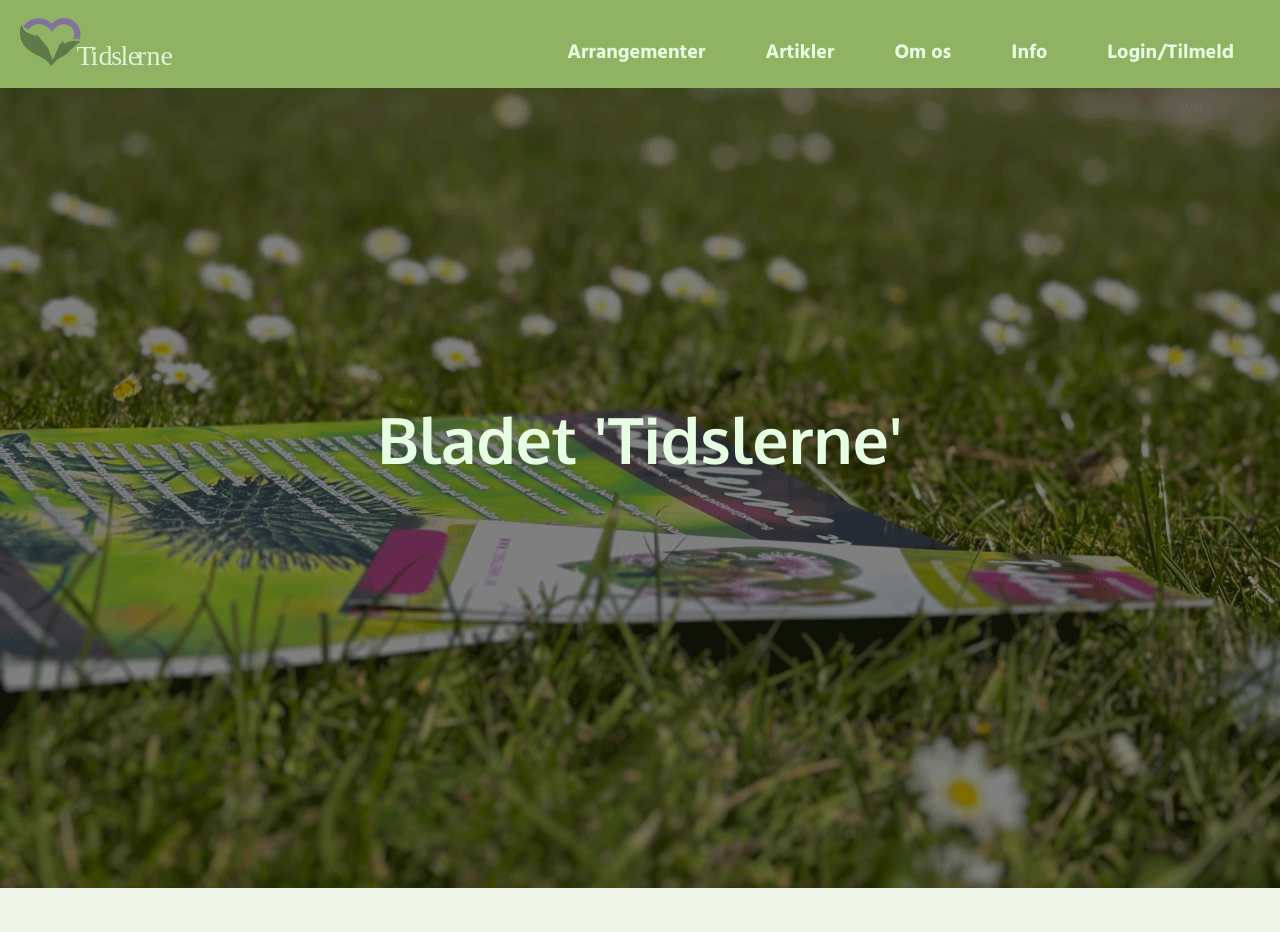
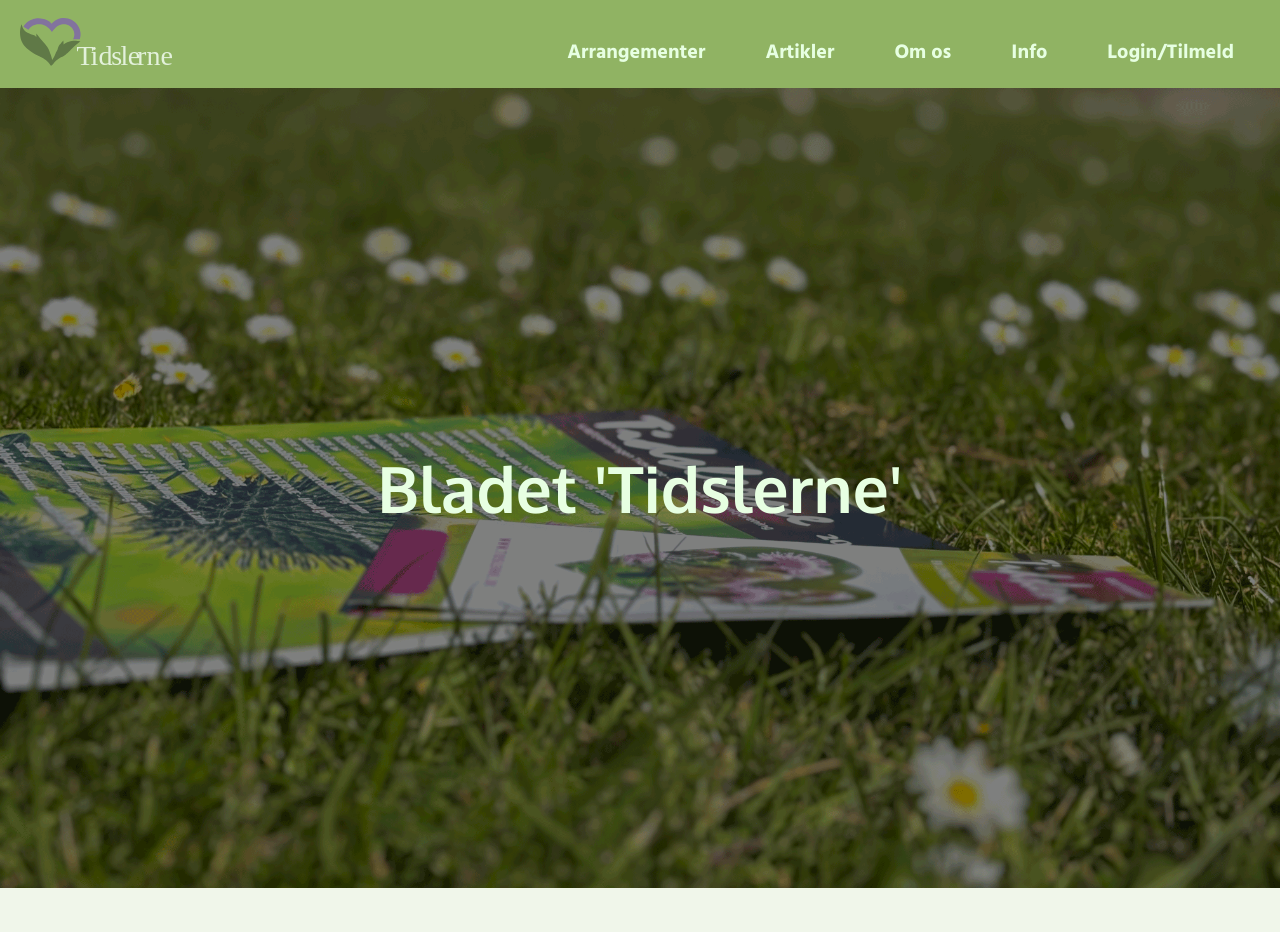
Before and after one commit to LunaDamm/tidslerne-frfr, a Vue app: page /bladet in a window 1280 px wide. Shown: the top 932 px of the page. Built offline with nearby package versions, Linux system fonts and the light colour scheme.

Commit message:
media queeries på bladet hero

```diff
--- a/src/views/BladetView.vue
+++ b/src/views/BladetView.vue
@@ -10,22 +10,28 @@ console.log(bladet);
 
 <template>
 <div class="relative w-full h-[400px] md:h-[800px]">
-    <div class="absolute inset-0 bg-cover bg-center" style="background-image: url('/images/midt-om-natten.png');"></div>
+  <div
+    class="absolute inset-0 bg-cover bg-center"
+    style="background-image: url('/images/midt-om-natten.png');"
+  ></div>
 
   <!-- Overlay -->
   <div class="absolute inset-0 bg-black opacity-50"></div>
 
-    <!-- Tekst -->
-    <div class="relative z-10 container mx-auto px-4 text-center">
-      <h1 class="text-light-green font-headline font-bold text-[64px] pt-75">
+  <!-- Text -->
+  <div class="relative z-10 container mx-auto px-4 text-center flex items-center justify-center h-full">
+    <h1
+      class="text-light-green font-headline font-bold text-[32px] sm:text-[40px] md:text-[48px] lg:text-[64px] leading-tight"
+    >
       Bladet 'Tidslerne'
     </h1>
   </div>
 </div>
 
+
   <div class="p-5"></div>
 
-  <p class="text-dark-green text-[18px]">Nedenfor har du alle udgivne medlemsblade Tidslerne.</p>
+  <p class="text-dark-green text-[18px]">Nedenfor har du alle udgivne medlemsblade fra Tidslerne.</p>
   <br></br>
   <p class="text-dark-green text-[18px]">Du kan læse bladene direkte her fra siden. Klik på et blad for at åbne det.</p>
 
```
Lines whose indentation alone changed are shown as unchanged.
